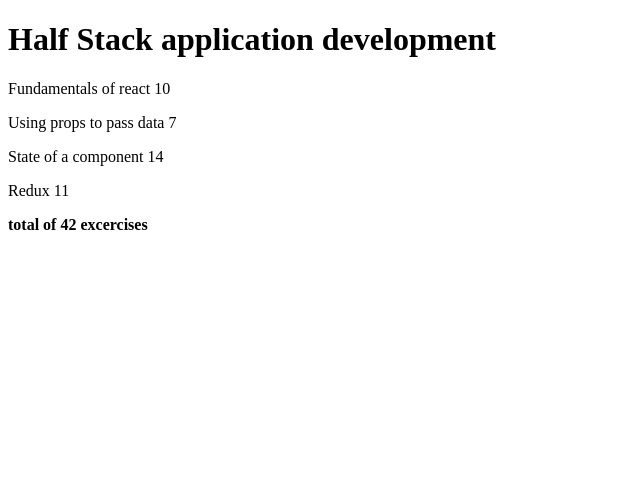
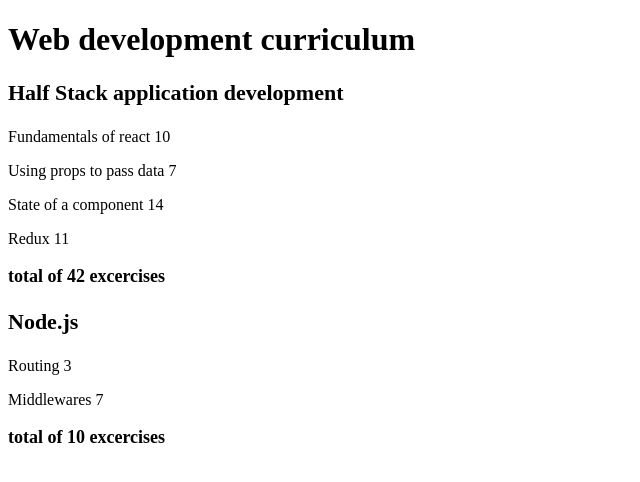
Before and after one commit to ThiwankaS/Full-Stack-Open-Web, a React (Vite) app in the folder Part2/courseinfo/: page / in a window 1280 px wide. Shown: the top 482 px of the page, without its empty margins (0-640 px from the left). Built offline with nearby package versions, Linux system fonts and the light colour scheme.

Commit message:
2.4 Exercise Course information step9

```diff
--- a/Part2/courseinfo/src/App.jsx
+++ b/Part2/courseinfo/src/App.jsx
@@ -5,7 +5,8 @@
 
 const App = ()  => {
 
-  const course = {
+  const course = [
+    {
     id : 1,
     name : 'Half Stack application development',
     parts : [
@@ -30,7 +31,24 @@
         id : 4
       }
     ]
+  },
+  {
+    name : 'Node.js',
+    id : 2,
+    parts : [
+      {
+        name : 'Routing',
+        exercises : 3,
+        id :1
+      },
+      {
+        name : 'Middlewares',
+        exercises : 7,
+        id : 2
+      }
+    ]
   }
+ ]
 
   return <Course course={course} />
 }
@@ -38,14 +56,18 @@
 const Course = ({course}) => {
   return (
     <div>
-      <Header course={course.name} />
-      <Content parts={course.parts}/>
-      <Total parts={course.parts} />
+      <h1>Web development curriculum</h1>
+      <Header course={course[0].name} />
+      <Content parts={course[0].parts}/>
+      <Total parts={course[0].parts} />
+      <Header course={course[1].name} />
+      <Content parts={course[1].parts}/>
+      <Total parts={course[1].parts} />
     </div>
   )
 }
 
-const Header = ({course}) => <h1>{course}</h1>
+const Header = ({course}) => <p style={{fontSize: '22px'}} ><strong>{course}</strong></p>
 
 const Content = (props) => {
   const {parts} = props;
@@ -64,7 +86,7 @@
   const {parts} = prop;
   const totalExcercise = parts.reduce((sum,part)=> sum + part.exercises,0);
   return(
-    <p><strong>total of {totalExcercise} excercises</strong></p>
+    <p style={{fontSize: '18px'}}><strong>total of {totalExcercise} excercises</strong></p>
   )
 }
 
```
